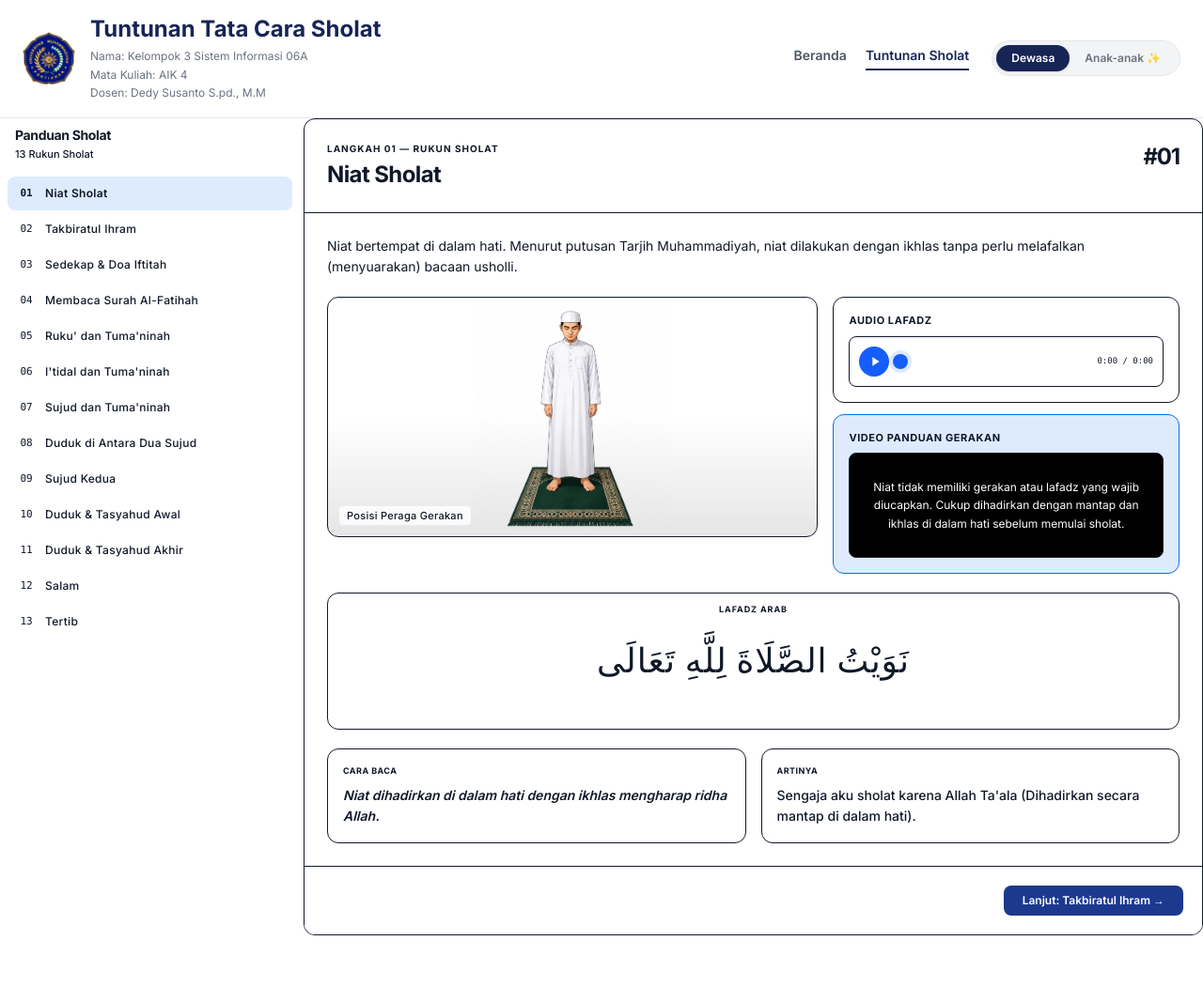
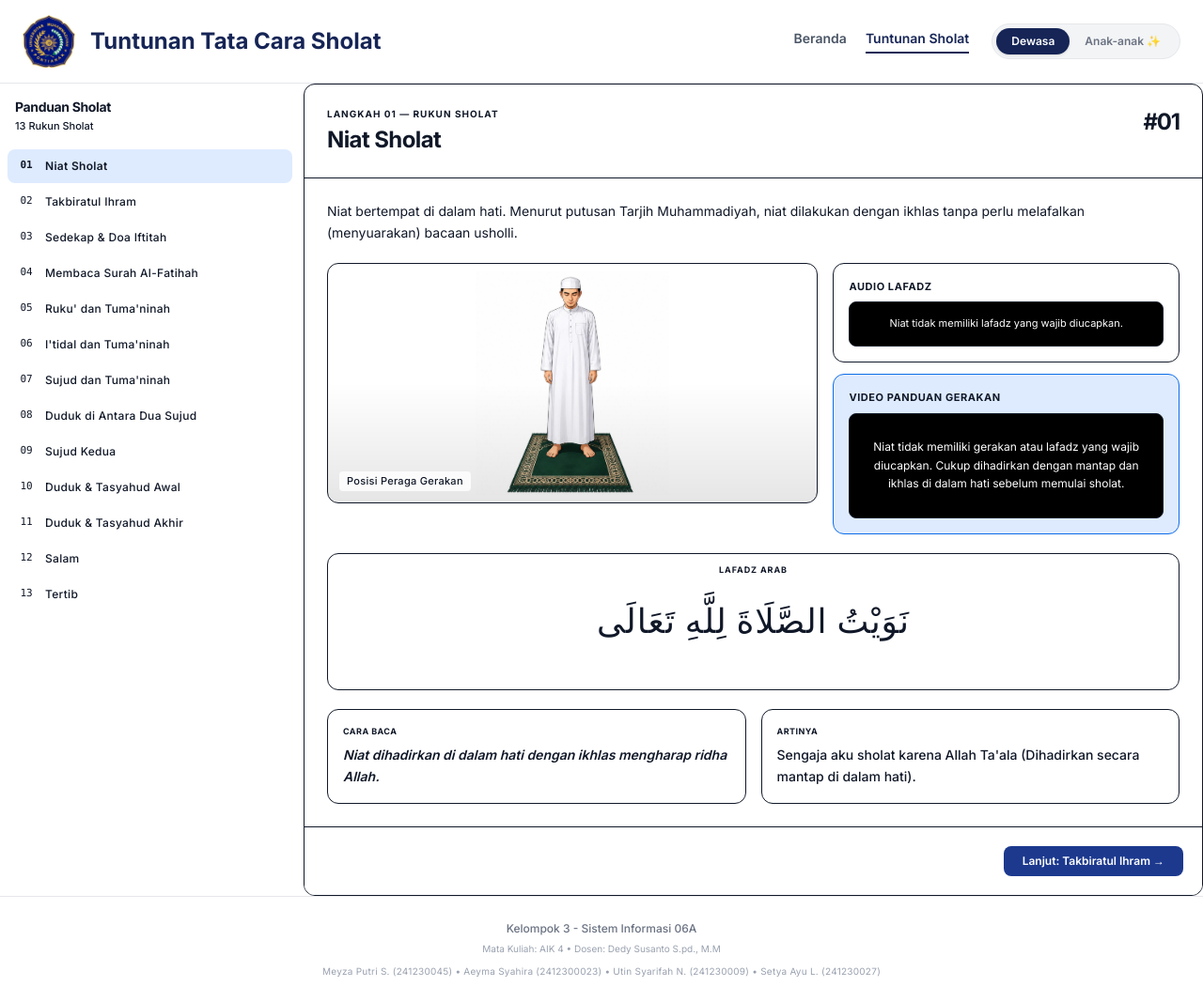
Before and after one commit to Meyza-bit/UASAIKPROJECT4, a Laravel app: page /tuntunan-sholat in a window 1280 px wide. Shown: the whole page at 94% size. Before the commit the page ends 996 px from the top, so only its background shows below. Run offline with Laravel 12, Linux system fonts and the light colour scheme.

Commit message:
lanjutan_tuntunan

```diff
--- a/app/Http/Controllers/TuntunanController.php
+++ b/app/Http/Controllers/TuntunanController.php
@@ -17,8 +17,8 @@ class TuntunanController extends Controller
                 'desc_anak' => 'Niat itu di dalam hati kita ya, teman-teman! Bersiaplah dengan ikhlas karena Allah tanpa perlu diucapkan keras-keras.',
                 'image' => '/images/sholat/dewasa/niat.jpeg',
                 'image_anak' => '/images/sholat/anak/itidal.jpeg',
-                'audio' => '/audio/sholat/dewasa/niat.mp3',
-                'audio_anak' => '/audio/sholat/anak/niat.mp3',
+                'audio_placeholder' => 'Niat tidak memiliki lafadz yang wajib diucapkan.',
+                'audio_placeholder_anak' => 'Niat itu di dalam hati, nggak perlu diucapkan lho!',
                 'video_placeholder' => 'Niat tidak memiliki gerakan atau lafadz yang wajib diucapkan. Cukup dihadirkan dengan mantap dan ikhlas di dalam hati sebelum memulai sholat.',
                 'video_placeholder_anak' => 'Sst... niat itu rahasia antara kamu dan Allah 💛 Nggak ada gerakan khusus, cukup diniatkan dengan tenang di dalam hati ya!',
                 'arabic' => 'نَوَيْتُ الصَّلَاةَ لِلَّهِ تَعَالَى',
@@ -271,6 +271,9 @@ class TuntunanController extends Controller
             if (isset($currentStep['video_placeholder_anak'])) {
                 $currentStep['video_placeholder'] = $currentStep['video_placeholder_anak'];
             }
+            if (isset($currentStep['audio_placeholder_anak'])) {
+                $currentStep['audio_placeholder'] = $currentStep['audio_placeholder_anak'];
+            }
             if (isset($currentStep['video_reference_url_anak'])) {
                 $currentStep['video_reference_url'] = $currentStep['video_reference_url_anak'];
             }
--- a/resources/views/beranda.blade.php
+++ b/resources/views/beranda.blade.php
@@ -22,7 +22,7 @@
         <div class="relative flex justify-center md:justify-end">
             <img src="{{ asset('images/kaabah.jpeg') }}"
                  alt="kaabah"
-                 class="rounded-2xl shadow-xl w-full max-w-[540px] object-cover h-[320px] md:h-[380px] bg-slate-900">
+                 class="rounded-2xl shadow-xl w-full max-w-135 object-cover h-80 md:h-95 bg-slate-900">
         </div>
     </section>
 
--- a/resources/views/layouts/app.blade.php
+++ b/resources/views/layouts/app.blade.php
@@ -26,5 +26,8 @@
         @yield('content')
     </main>
 
+    <!-- Memanggil Footer dari folder partials -->
+    @include('partials.footer')
+
 </body>
 </html>
--- /dev/null
+++ b/resources/views/partials/Footer.blade.php
@@ -0,0 +1,11 @@
+<footer class="border-t border-gray-200 bg-white py-6 text-center">
+    <div class="mx-auto max-w-7xl px-4 text-xs leading-relaxed text-gray-400 sm:px-6">
+        <p class="font-medium text-gray-500">Kelompok 3 - Sistem Informasi 06A</p>
+        <p class="mt-1 text-[10px]">
+            Mata Kuliah: AIK 4 &bull; Dosen: Dedy Susanto S.pd., M.M
+        </p>
+        <p class="mt-2 text-[10px] tracking-wide">
+            Meyza Putri S. (241230045) &bull; Aeyma Syahira (2412300023) &bull; Utin Syarifah N. (241230009) &bull; Setya Ayu L. (241230027)
+        </p>
+    </div>
+</footer>
--- a/resources/views/partials/header.blade.php
+++ b/resources/views/partials/header.blade.php
@@ -16,11 +16,6 @@
                 <h1 class="text-lg font-bold leading-tight text-blue-950 sm:text-2xl">
                     Tuntunan Tata Cara Sholat
                 </h1>
-                <div class="mt-1 text-xs leading-relaxed text-gray-500">
-                    <p>Nama: Kelompok 3 Sistem Informasi 06A</p>
-                    <p>Mata Kuliah: AIK 4</p>
-                    <p>Dosen: Dedy Susanto S.pd., M.M</p>
-                </div>
             </div>
         </div>
 
--- a/resources/views/sholat/index.blade.php
+++ b/resources/views/sholat/index.blade.php
@@ -87,8 +87,9 @@
                                 </span>
                             </div>
 
-                            <div class="flex items-center bg-white/80 rounded-lg p-2.5 border border-line w-full min-h-[48px]">
-                                <audio id="audioLafadz" src="{{ asset($currentStep['audio'] ?? '') }}"></audio>
+                            @if(!empty($currentStep['audio']))
+                                <div class="flex items-center bg-white/80 rounded-lg p-2.5 border border-line w-full min-h-12">
+                                    <audio id="audioLafadz" src="{{ asset($currentStep['audio']) }}"></audio>
 
                                     <button id="btnAudio" onclick="toggleAudio()" class="w-8 h-8 rounded-full {{ $isAnak ? 'bg-teal-500' : 'bg-blue-600' }} text-white flex items-center justify-center hover:opacity-90 transition cursor-pointer shrink-0 mr-3">
                                         <svg id="iconPlay" class="w-4 h-4 fill-current ml-0.5" viewBox="0 0 24 24"><path d="M8 5v14l11-7z"/></svg>
@@ -100,8 +101,15 @@
                                         <div id="audioMarker" class="absolute top-1/2 left-0 w-4 h-4 -translate-x-1/2 -translate-y-1/2 rounded-full {{ $isAnak ? 'bg-teal-500 ring-teal-100' : 'bg-blue-600 ring-blue-100' }} ring-4 shadow-sm transition-all duration-100"></div>
                                     </div>
 
-                                <span id="audioTime" class="text-[9px] font-mono text-muted shrink-0 min-w-[58px] text-right">0:00 / 0:00</span>
+                                    <span id="audioTime" class="text-[9px] font-mono text-muted shrink-0 min-w-14.5 text-right">0:00 / 0:00</span>
                                 </div>
+                            @else
+                                <div class="rounded-lg overflow-hidden border border-line bg-black flex items-center justify-center min-h-12 p-3">
+                                    <p class="text-white text-[11px] text-center leading-relaxed">
+                                        {{ $currentStep['audio_placeholder'] ?? 'Langkah ini tidak memiliki audio lafadz.' }}
+                                    </p>
+                                </div>
+                            @endif
                         </div>
 
                         <!-- SEKSYEN VIDEO PANDUAN -->
```
Also changed, not shown: 10 other files. Lines whose indentation alone changed are shown as unchanged.
